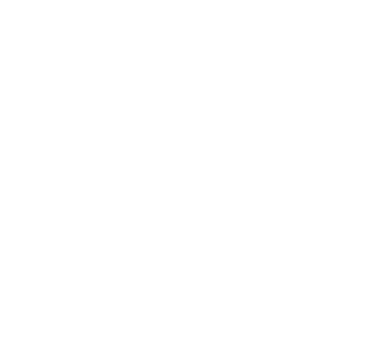
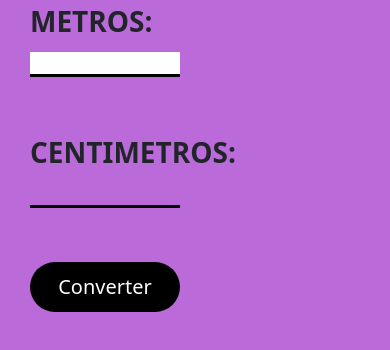
Before and after one commit to Marciocarneiro77/appconversor, a website: page appConversor/www/index.html in a window 390 px wide. Drawn offline with nearby package versions, Linux system fonts and the light colour scheme; some packages are replaced by stand-ins of ours.

Commit message:
inserindo códigos, css, html

```diff
--- a/appConversor/www/css/style.css
+++ b/appConversor/www/css/style.css
@@ -0,0 +1,40 @@
+.formulario{
+    padding-left: 30px;
+    padding-top: 50x;
+}
+.rotulo{
+    font-size: 28px;
+    font-weight: 700;
+    display: block;
+    margin-bottom: 10px;
+}
+.campo-numero{
+    margin-bottom: 30px;
+    border: 0;
+    border-bottom: 3px solid black;
+    width: 150px;
+    display: block;
+    font-size: 20px;
+    font-weight: 500;
+    height: 25px;
+}
+
+input:focus{
+    outline: none;
+}
+
+.botao{
+    border: 0;
+    padding: 10px;
+    background-color: black;
+    color: white;
+    font-size: 20px;
+    font-weight: 500;
+    width: 150px;
+    border-radius: 50px;
+
+}
+
+body{
+    background-color:#BB6BD9;
+}
--- a/appConversor/www/index.html
+++ b/appConversor/www/index.html
@@ -8,11 +8,24 @@
         <meta name="msapplication-tap-highlight" content="no">
         <meta name="viewport" content="initial-scale=1, width=device-width, viewport-fit=cover">
         <meta name="color-scheme" content="light dark">
+        <title>AppConversor</title>
+        <link rel="stylesheet" href="/www/bootstrap-5/css/bootstrap.min.css">
         <link rel="stylesheet" href="css/style.css">
-        <title>Hello World</title>
     </head>
     <body>
+       <form class="formulario">
+           <label for="metros" class="rotulo">METROS:</label>
+           <input type ="number" name="metros" id="metros" class="campo-numero">
+           <br>
+<label CLASS="rotulo">CENTIMETROS:</label>
+<span id="centimetros" class="campo-numero"></span>
+<br>
 
+           <button class="botao">Converter</button>
+       </form>
+
+        <script src="/node_modules/jquery/dist/jquery.min.js"></script>
+        <script src="/www/bootstrap-5/js/bootstrap.min.js"></script>
         <script src="cordova.js"></script>
         <script src="js/app.js"></script>
     </body>
```
